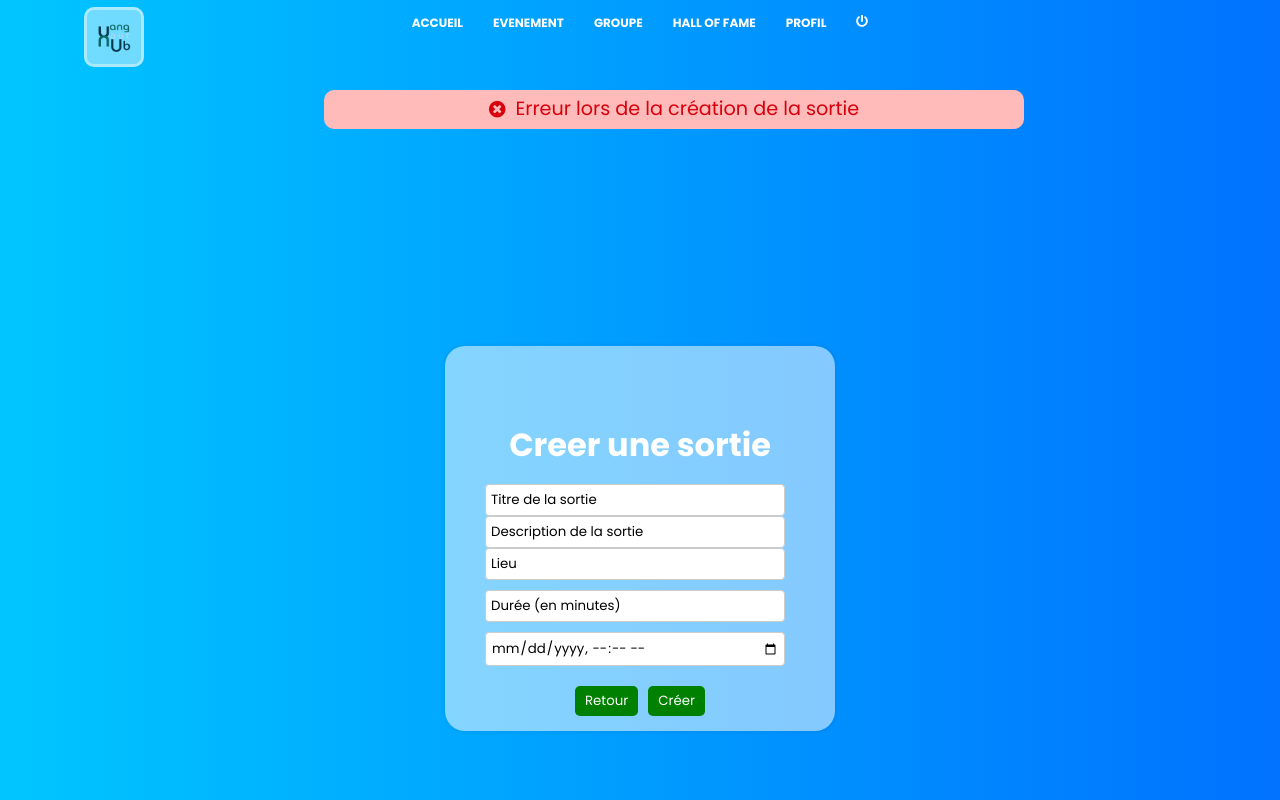
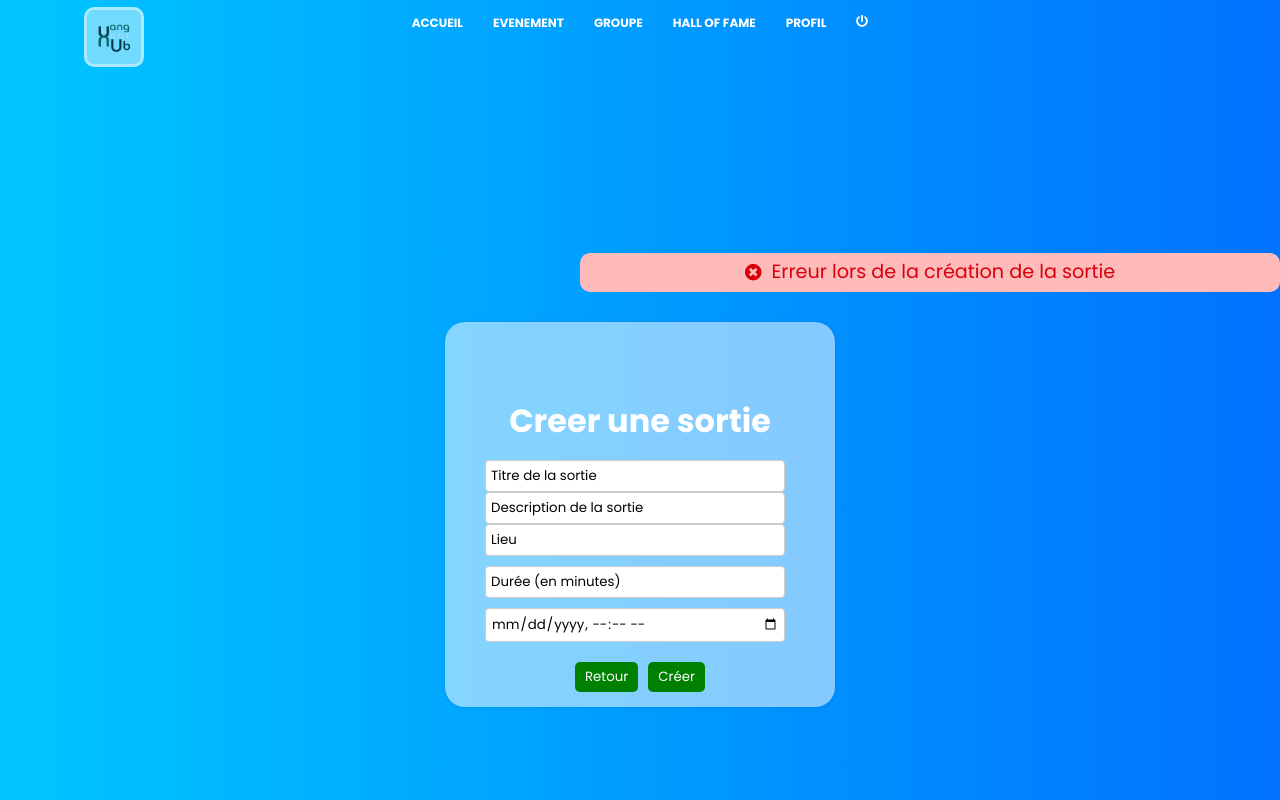
Before and after one commit to RomeoVandoolaeghe/Projet_Fin_Annee_2024, a React (Vite) app in the folder vite/: page /CreateOutput in a window 1280 px wide. Both pictures are taken after a click on the button "Créer". Built offline with nearby package versions, Linux system fonts and the light colour scheme; no server answers.

Commit message:
okkkkkkk

```diff
--- a/vite/src/components/GroupCard/GroupCard.jsx
+++ b/vite/src/components/GroupCard/GroupCard.jsx
@@ -6,6 +6,7 @@ import { createPortal } from 'react-dom';
 import DetailGroup from '../../components/DetailGroup/DetailGroup';
 import { Link } from 'react-router-dom';
 import { FaUsers } from 'react-icons/fa';
+import axios from 'axios'; // Importer axios
 import './GroupCard.css';
 
 const GroupCard = ({ id, name, image, color, onDelete, onClick }) => {
@@ -35,15 +36,20 @@ const GroupCard = ({ id, name, image, color, onDelete, onClick }) => {
     };
   }, []);
 
-  const handleDelete = (e) => {
+  const handleDelete = async (e) => {
     e.preventDefault();
-    onDelete(id);
+    try {
+      // Faire une requête DELETE à l'API pour supprimer l'élément
+      await axios.delete(`/api/groups/${id}`);
+      // Appeler la fonction onDelete pour mettre à jour l'état dans le composant parent
+      onDelete(id);
+    } catch (error) {
+      console.error('Erreur lors de la suppression du groupe:', error);
+    }
   };
 
-
-
   return (
-    <div className="group-card" onClick={() => onClick(id,name)}>
+    <div className="group-card" onClick={() => onClick(id, name)}>
       <FontAwesomeIcon
         icon={faEllipsisV}
         className="group-options"
@@ -54,7 +60,7 @@ const GroupCard = ({ id, name, image, color, onDelete, onClick }) => {
       />
       <Link to="/Chat" className="chat-link">
         <div className="group-info">
-          <p> <FaUsers  size={30}/> </p>
+          <p><FaUsers size={30} /></p>
           <h3><strong>{name}</strong></h3>
           {dropdownVisible && !showModal && (
             <ul className="dropdown" ref={dropdownRef}>
--- a/vite/src/pages/user/CreateGroup/CreateGroup.css
+++ b/vite/src/pages/user/CreateGroup/CreateGroup.css
@@ -3,7 +3,7 @@
 .notification {
   position:relative;
   top: 20px;
-  left: 30%;
+  left: 50%;
   transform: translateX(-50%);
   z-index: 9999;
   width: 80%;
--- a/vite/src/pages/user/CreateOutput/CreateOutput.css
+++ b/vite/src/pages/user/CreateOutput/CreateOutput.css
@@ -2,13 +2,13 @@
 
 .notification {
   position: relative;
-  top: 90px;;
+  bottom: 90px;
   left:20%;
   transform: translateX(-50%);
   z-index: 9999;
   width: 80%;
   max-width: 500px;
-  margin: 20px auto;
+  margin: 40px 0;
   padding: 5px;
   border-radius: 10px;
   display: flex;
@@ -60,7 +60,7 @@ body {
   background-color: #ffffff84;
   box-shadow: 0 0 5px rgba(0, 0, 0, 0.1);
   padding: 15px 40px;
-  margin-top: 20px; /* Réduire l'écart avec le h1 */
+  margin-top: 10px; /* Réduire l'écart avec le h1 */
 }
 
 .start h1 {
--- a/vite/src/pages/user/CreateOutput/CreateOutput.jsx
+++ b/vite/src/pages/user/CreateOutput/CreateOutput.jsx
@@ -65,13 +65,14 @@ function CreateOutput() {
   return (
     <>
       <Navbar />
-      {notification.visible && (
-        <div className={`notification ${notification.type}-msg`}>
-          <i className={`fa fa-${notification.type === 'success' ? 'check' : 'times-circle'}`}></i>
-          {notification.message}
-        </div>
-      )}
+
       <div className="container">
+        {notification.visible && (
+          <div className={`notification ${notification.type}-msg`}>
+            <i className={`fa fa-${notification.type === 'success' ? 'check' : 'times-circle'}`}></i>
+            {notification.message}
+          </div>
+        )}
         <div className='start reveal'>
           <h1>Creer une sortie</h1>
           <div className='space'>
```
